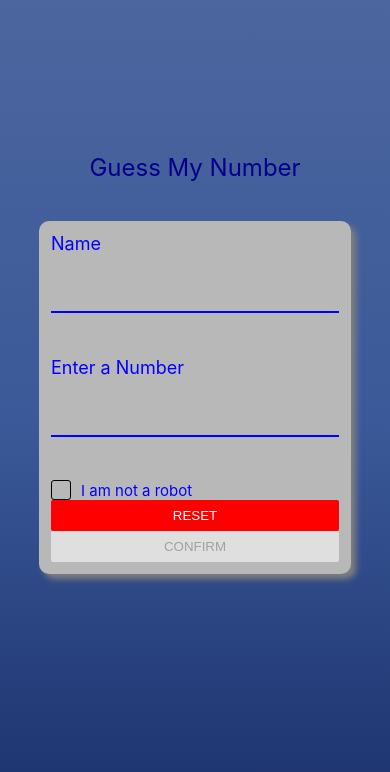
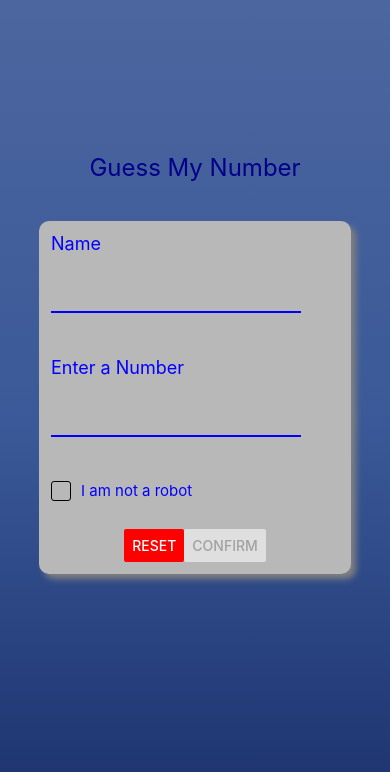
Before and after one commit to hysaryn/GuessMyNumber_MobileApp, a React Native app: screen / in a window 390 px wide. Shown: the top 772 px of the page. Built offline with nearby package versions, Linux system fonts and the light colour scheme.

Commit message:
refactored styles for start screen and troubleshooted card component

```diff
--- a/components/Card.js
+++ b/components/Card.js
@@ -4,7 +4,7 @@ import React from 'react'
 export default function Card({children}) {
   return (
     <View style={styles.card}>
-      <Text>{children}</Text>
+      {children}
     </View>
   )
 }
@@ -15,7 +15,7 @@ const styles = StyleSheet.create({
         width:'80%',
         borderRadius:10,
         padding:12,
-        alignItems: 'center',
+        alignItems: 'flex-start',
         marginBottom:'30%',
         //IOS shadow:
         shadowColor:'gray',
--- a/components/Input.js
+++ b/components/Input.js
@@ -23,7 +23,7 @@ const styles = StyleSheet.create({
     },
 
     input:{
-        width:'100%',
+        width:250,
         borderBottomColor:'blue',
         borderBottomWidth:2,
         alignSelf:'flex-start',
--- a/screens/Start.js
+++ b/screens/Start.js
@@ -27,12 +27,12 @@ export default function Start() {
             isValid = false;
         }
 
-        if (!isNaN(number) ||number.length !== 4){
+        if (isNaN(number) ||number.length !== 4){
             setNumberError("Please enter a valid number")
             isValid = false;
         }
 
-        if (parseInt(number) > 1029 || parseInt(number)< 1020){
+        if (!(parseInt(number)>=1020 && parseInt(number)<=1029)){
             setNumberError("Please enter a valid number")
             isValid = false;
         }
@@ -54,7 +54,6 @@ export default function Start() {
             <Text style={styles.header}>Guess My Number</Text>
 
             <Card>
-                <View style={styles.componentView}>
                 <Input
                     label="Name"
                     value={userName}
@@ -74,15 +73,13 @@ export default function Start() {
                     onChange={setIsChecked}
                 />
 
-                    <View styles={styles.buttonsContainer}>
-                        <Button style={styles.button} color={'red'} title='Reset' onPress={handleReset} />
+                <View style={styles.buttonsContainer}>
+                    <Button color={'red'} title='Reset' onPress={handleReset} />
                     <Button
-                            style={styles.button}
                         color={'blue'}
                         title='Confirm'
                         disabled={!isChecked}
                         onPress={validateUserInput} />
-                    </View>
                 </View>
             </Card>
         </SafeAreaView>
@@ -104,16 +101,14 @@ const styles = StyleSheet.create({
         marginBottom:'10%'
     },
 
-    componentView:{
-        flexDirection: 'column',
-    },
-
     buttonsContainer:{
         flexDirection:'row',
+        width:'100%',
+        justifyContent:'center',
+        marginTop:'10%',
     },
 
     botton:{
-        justifyContent:'space-between',
         width:'80%',
         marginVertical:'5%',
     },
```
Lines whose indentation alone changed are shown as unchanged.
